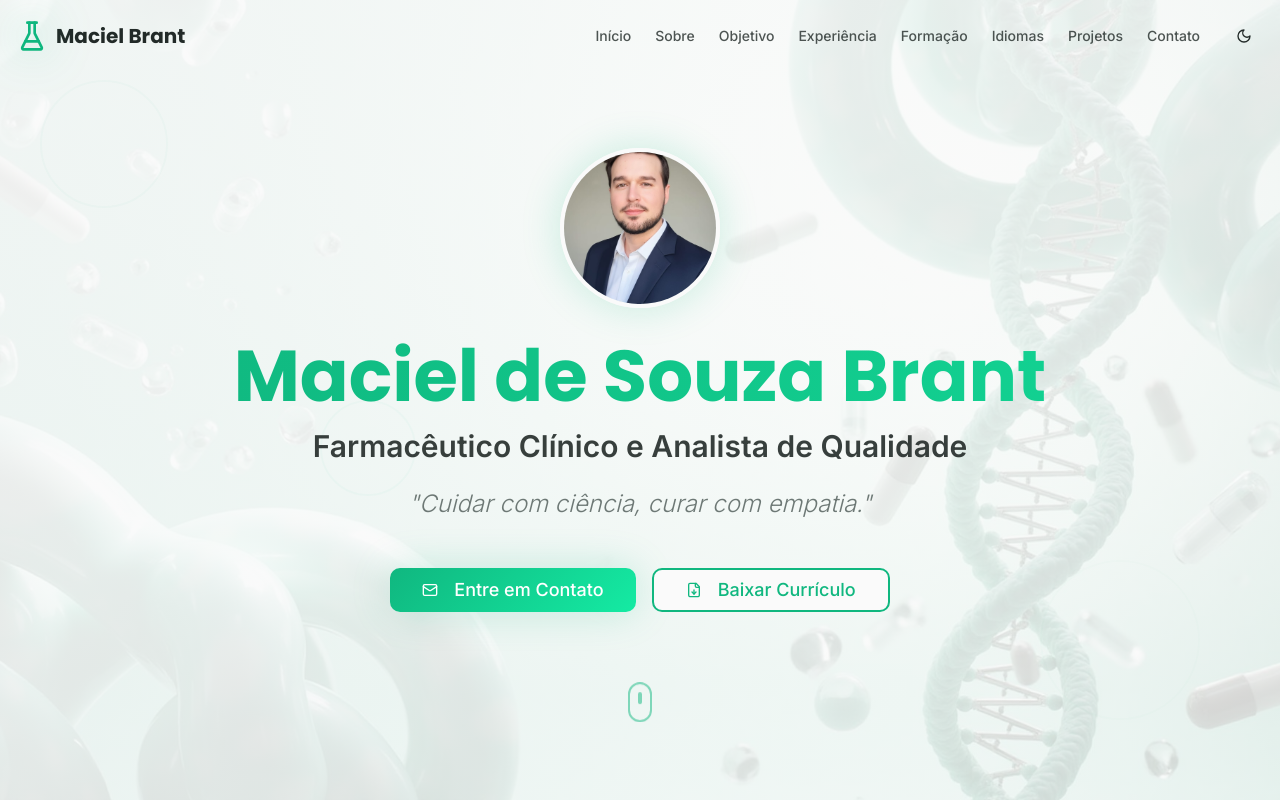
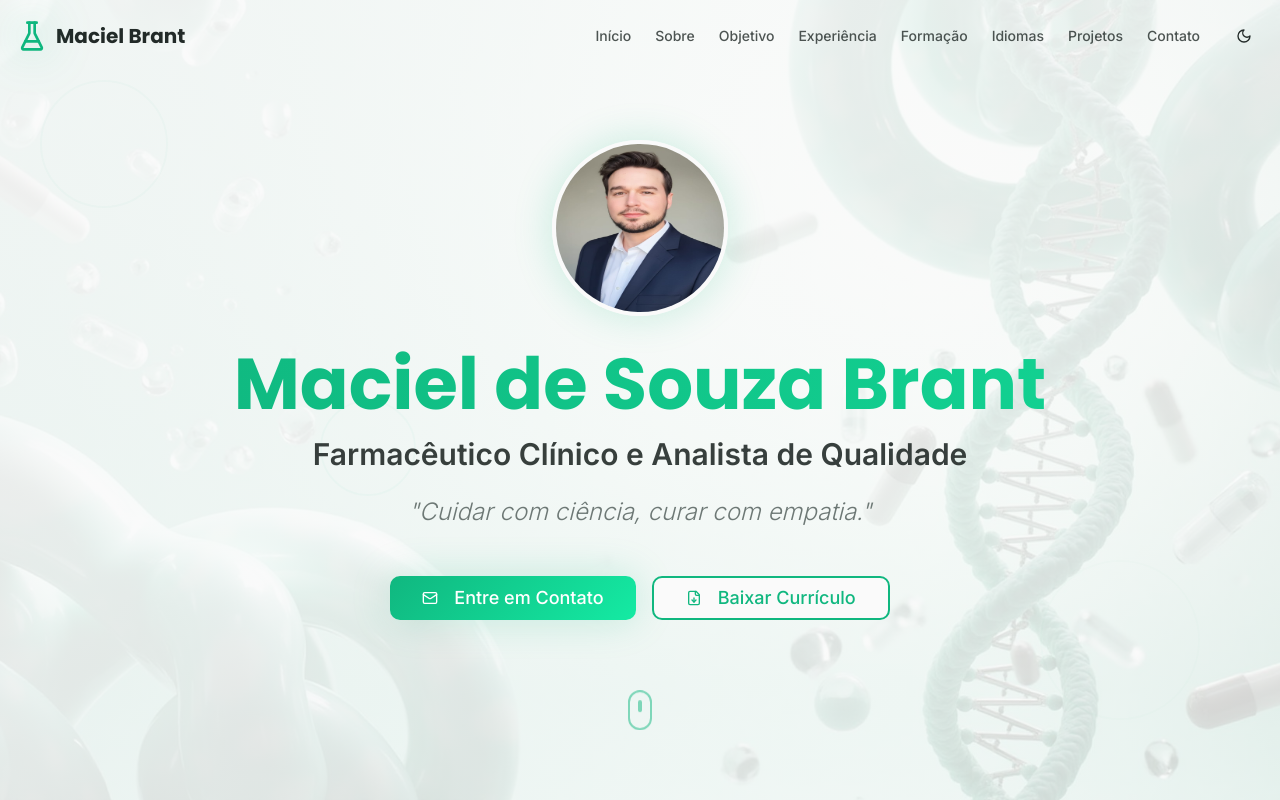
Before and after one commit to macielbrant/portfolio, a React (Vite) app: page / in a window 1280 px wide. Shown: the top 800 px of the page. Built offline with nearby package versions, Linux system fonts and the light colour scheme; the HTML template or start-up script is replaced by a standard one.

Commit message:
Ajustando Profile pic

```diff
--- a/src/components/Hero.tsx
+++ b/src/components/Hero.tsx
@@ -40,7 +40,7 @@ export default function Hero() {
               <img
                 src={profileImage}
                 alt="Maciel de Souza Brant"
-                className="relative w-40 h-40 rounded-full object-cover border-4 border-background shadow-glow"
+                className="relative w-44 h-44 rounded-full object-top border-4 border-background shadow-glow"
               />
             </div>
           </div>
```
